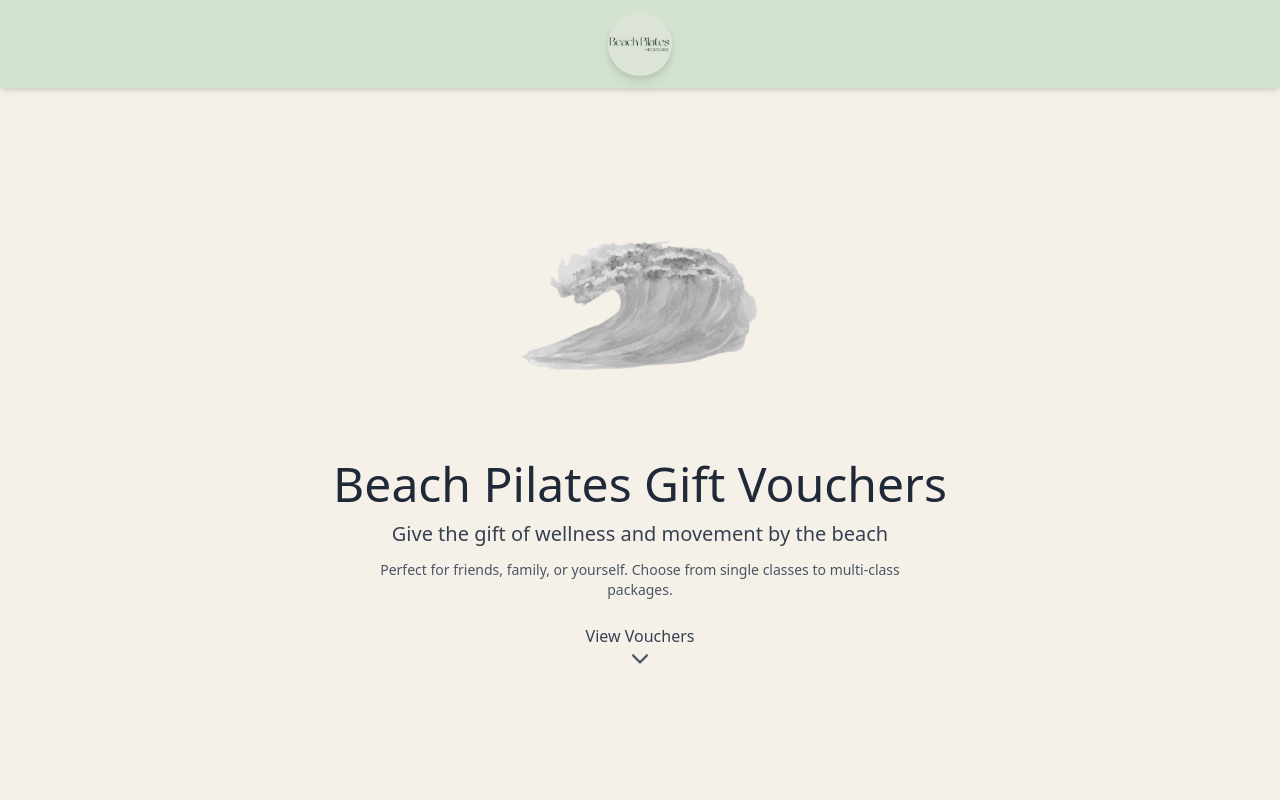
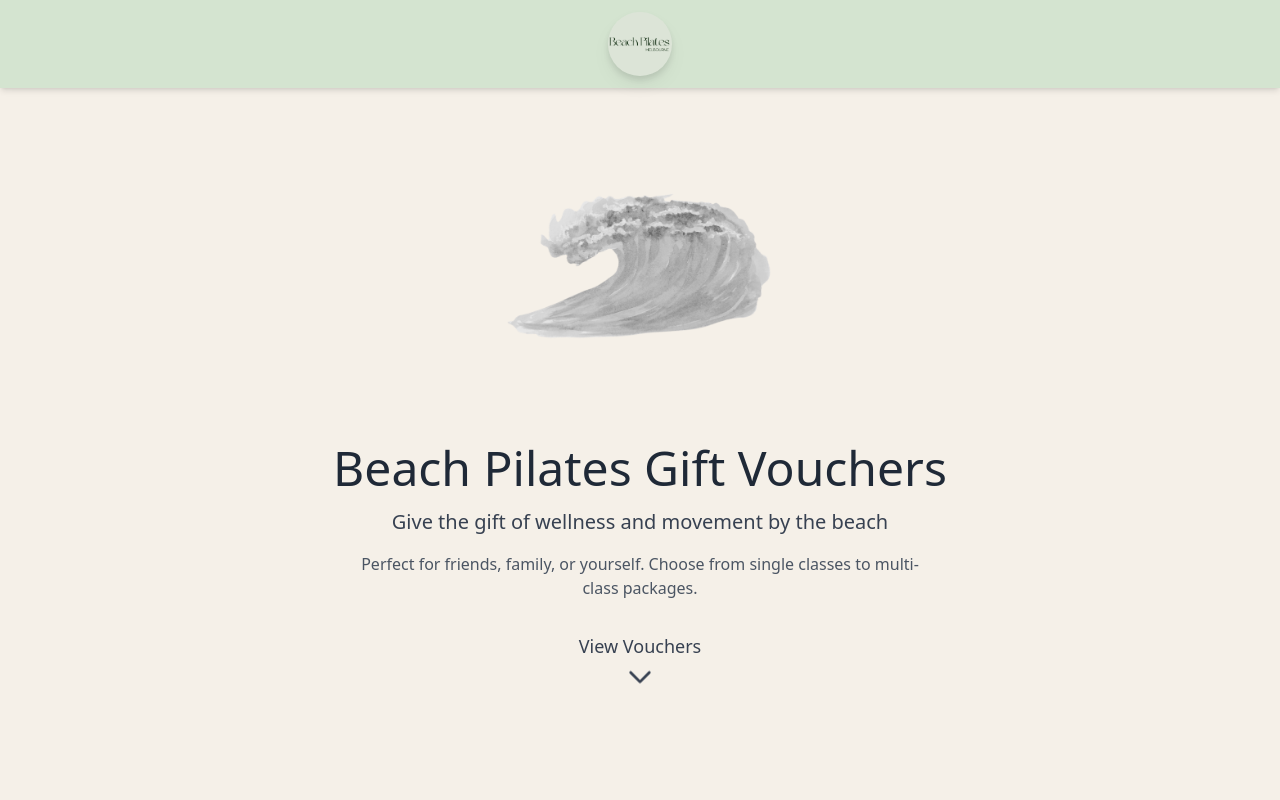
Before and after one commit to paredeez/beachpilatesgift, a Next.js app: page / in a window 1280 px wide. Shown: the top 800 px of the page. Built offline with nearby package versions, Linux system fonts and the light colour scheme.

Commit message:
fixed for ios

```diff
--- a/app/page.js
+++ b/app/page.js
@@ -91,9 +91,9 @@
         </header>
 
         {/* Content */}
-        <div className="relative z-10 h-full flex flex-col items-center justify-center px-4 pt-8">
+        <div className="relative z-10 h-full flex flex-col items-center justify-center px-4">
           {/* Carousel Images */}
-          <div className="relative w-full max-w-md h-56 md:h-72 mb-4">
+          <div className="relative w-full h-64 md:h-80 mb-4 md:mb-6">
             {heroImages.map((image, index) => (
               <div
                 key={image}
@@ -114,23 +114,23 @@
             ))}
           </div>
 
-          <h1 className="text-2xl md:text-4xl lg:text-5xl font-light text-center mb-2 md:mb-3 text-gray-800">
+          <h1 className="text-3xl md:text-4xl lg:text-5xl font-light text-center mb-3 md:mb-4 text-gray-800">
             Beach Pilates Gift Vouchers
           </h1>
-          <p className="text-sm md:text-lg lg:text-xl text-gray-700 text-center max-w-2xl mb-2 md:mb-3 px-4">
+          <p className="text-base md:text-lg lg:text-xl text-gray-700 text-center max-w-2xl mb-3 md:mb-4 px-2">
             Give the gift of wellness and movement by the beach
           </p>
-          <p className="text-xs md:text-sm text-gray-600 text-center max-w-xl mb-4 md:mb-6 px-4">
+          <p className="text-sm md:text-base text-gray-600 text-center max-w-xl mb-6 md:mb-8 px-2">
             Perfect for friends, family, or yourself. Choose from single classes to multi-class packages.
           </p>
           <button
             onClick={scrollToVouchers}
-            className="group flex flex-col items-center gap-1 text-gray-700 hover:text-gray-900 transition-colors"
+            className="group flex flex-col items-center gap-1 md:gap-2 text-gray-700 hover:text-gray-900 transition-colors"
             aria-label="Scroll to vouchers"
           >
-            <span className="text-sm md:text-base font-medium">View Vouchers</span>
+            <span className="text-base md:text-lg font-medium">View Vouchers</span>
             <svg
-              className="w-5 h-5 md:w-6 md:h-6 animate-bounce"
+              className="w-6 h-6 md:w-8 md:h-8 animate-bounce"
               fill="none"
               stroke="currentColor"
               viewBox="0 0 24 24"
```
